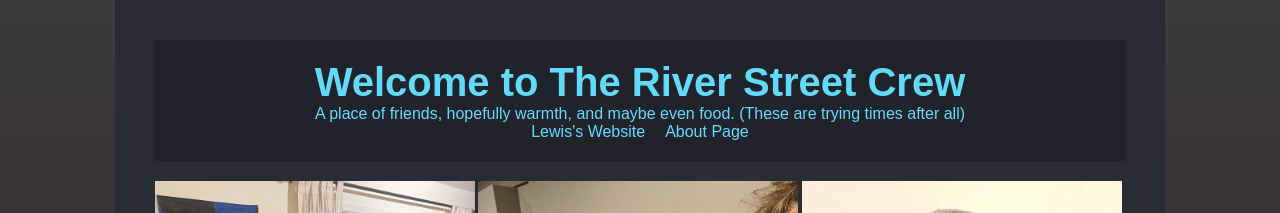
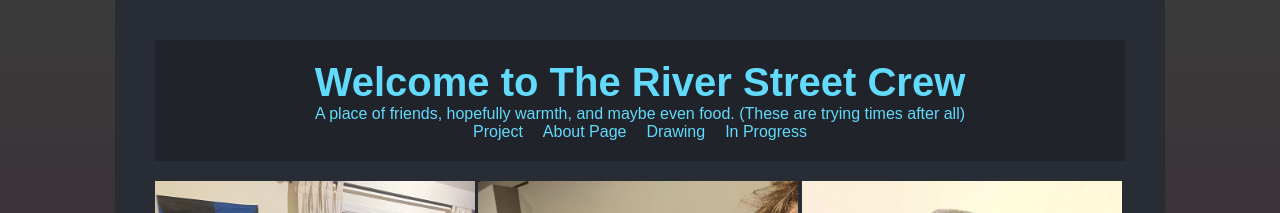
Before and after one commit to vharkins1/vharkins1.github.io, a Next.js app: page / in a window 1280 px wide. Shown: the top 213 px of the page. Built offline with nearby package versions, Linux system fonts and the light colour scheme.

Commit message:
updating index.tsx

```diff
--- a/pages/index.tsx
+++ b/pages/index.tsx
@@ -12,11 +12,19 @@ const TopMenu = () => {
   return (
     <>
         <Link href="https://summerprojects.vercel.app/" className={styles['menu-link']} style={{ marginRight: '20px' }}>
-          Lewis&apos;s Website
+          Project
         </Link>
 
-        <Link href="/about" className={styles['menu-link']}>
+        <Link href="/about" className={styles['menu-link']} style={{ marginRight: '20px' }}>
           About Page
+        </Link>
+
+        <Link href="/cool-stuff" className={styles['menu-link']} style={{ marginRight: '20px' }}>
+          Drawing
+        </Link>
+
+        <Link href="/reworking" className={styles['menu-link']}>
+          In Progress
         </Link>
     </>
   );
```
